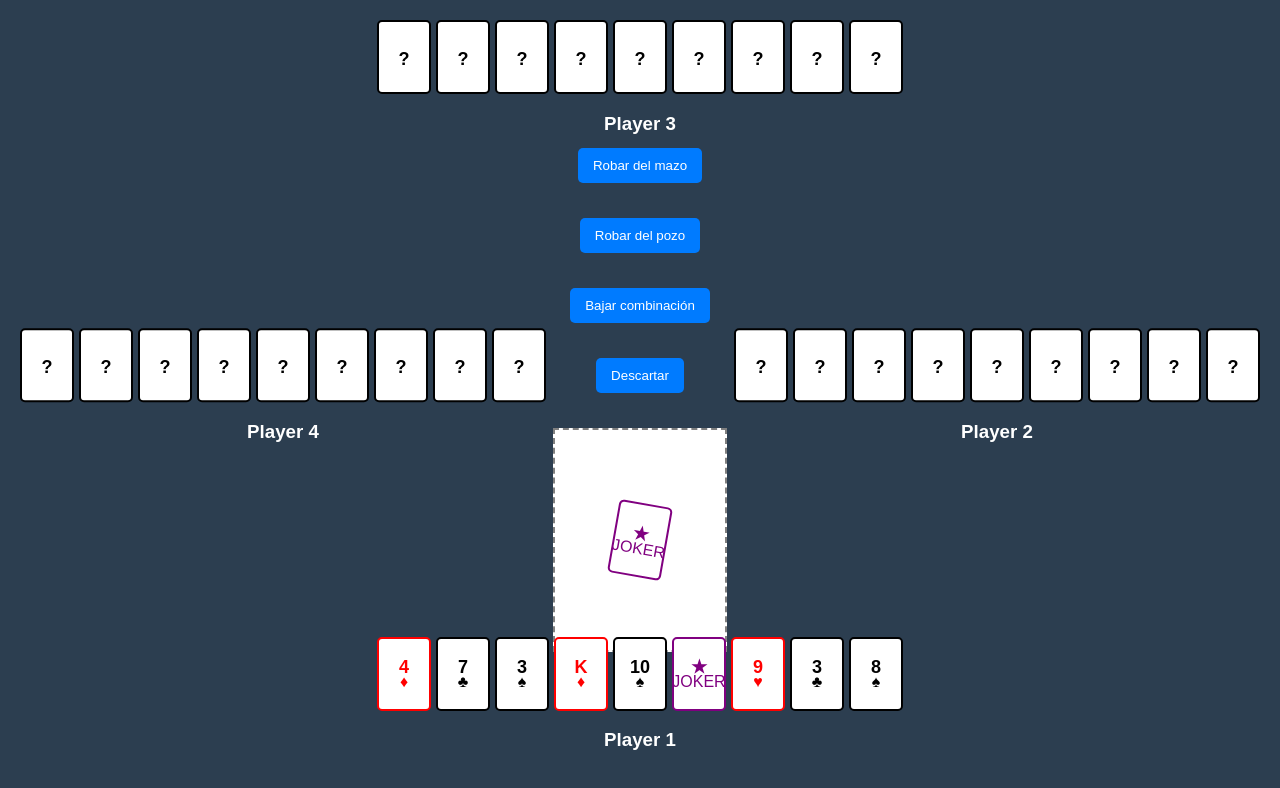
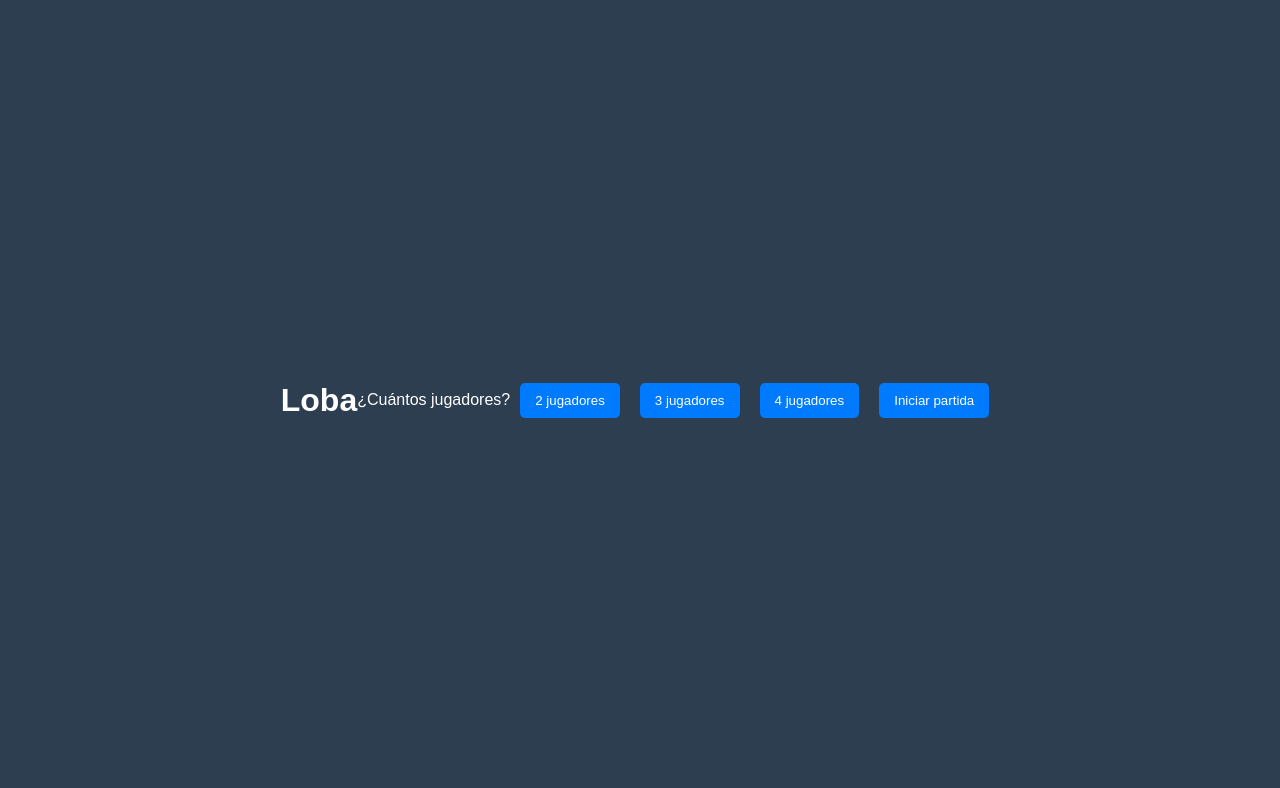
Before and after one commit to martinfrangul/lobaGame, a React (Vite) app: page / in a window 1280 px wide. Shown: the top 788 px of the page. Built offline with nearby package versions, Linux system fonts and the light colour scheme.

Commit message:
feat(setup): elegir cantidad de jugadores (2/3/4) antes de iniciar

```diff
--- a/src/components/GameTable.jsx
+++ b/src/components/GameTable.jsx
@@ -1,4 +1,4 @@
-import { useState, useEffect } from "react";
+import { useState } from "react";
 import PlayerHand from "./PlayerHand";
 import Card from "./Card";
 import DiscardPile from "./DiscardPile";
@@ -21,16 +21,17 @@ const GameTable = () => {
   const [selectedCards, setSelectedCards] = useState([]);
   const [cardDrawn, setCardDrawn] = useState(false);
   const [gameOver, setGameOver] = useState(false);
+  const [gameStarted, setGameStarted] = useState(false);
+  const [playerCount, setPlayerCount] = useState(4);
 
-  // Reparte 9 cartas a todos los jugadores al inicio y voltea 1 carta para el descarte
-  useEffect(() => {
+  const startGame = () => {
     const tempDeck = [...deck];
-    const newPlayers = players.map((player) => ({
-      ...player,
-      hand: tempDeck.splice(0, 9), // Tomar 9 cartas para cada jugador
-      combinations: [], // Inicializamos las combinaciones como array vacío
+    const newPlayers = Array.from({ length: playerCount }, (_, index) => ({
+      name: `Jugador ${index + 1}`,
+      hand: tempDeck.splice(0, 9),
+      points: 0,
+      combinations: [],
     }));
-    // Carta inicial del pozo de descarte
     const firstDiscard = tempDeck.length > 0 ? tempDeck.splice(0, 1)[0] : null;
 
     setPlayers(newPlayers);
@@ -38,7 +39,12 @@ const GameTable = () => {
     if (firstDiscard) {
       setDiscardPile([firstDiscard]);
     }
-  }, []);
+    setCurrentTurn(0);
+    setSelectedCards([]);
+    setCardDrawn(false);
+    setGameOver(false);
+    setGameStarted(true);
+  };
 
 
   const handleCardSelect = (card) => {
@@ -207,6 +213,27 @@ const GameTable = () => {
     setCurrentTurn((currentTurn + 1) % players.length);
   };
 
+  if (!gameStarted) {
+    return (
+      <div className="game-table setup-screen">
+        <h1>Loba</h1>
+        <p>¿Cuántos jugadores?</p>
+        <div className="player-count-options">
+          {[2, 3, 4].map((count) => (
+            <button
+              key={count}
+              className={playerCount === count ? "selected" : ""}
+              onClick={() => setPlayerCount(count)}
+            >
+              {count} jugadores
+            </button>
+          ))}
+        </div>
+        <button onClick={startGame}>Iniciar partida</button>
+      </div>
+    );
+  }
+
   return (
     <div className="game-table">
       {gameOver && <h1>¡Juego terminado!</h1>}
--- a/src/context/gameState.jsx
+++ b/src/context/gameState.jsx
@@ -6,12 +6,7 @@ const GameContext = createContext();
 export const GameProvider = ({ children }) => {
   const [deck, setDeck] = useState(generateDeck());
   const [discardPile, setDiscardPile] = useState([]);
-  const [players, setPlayers] = useState([
-    { name: "Player 1", hand: [], points: 0 },
-    { name: "Player 2", hand: [], points: 0 },
-    { name: "Player 3", hand: [], points: 0 },
-    { name: "Player 4", hand: [], points: 0 },
-  ]);
+  const [players, setPlayers] = useState([]);
   const [currentTurn, setCurrentTurn] = useState(0);
   const [combinationBoard, setCombinationBoard] = useState([]);
 
```
